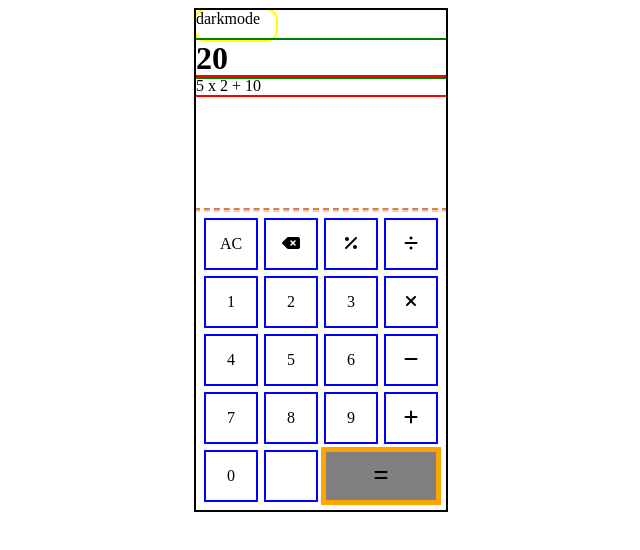
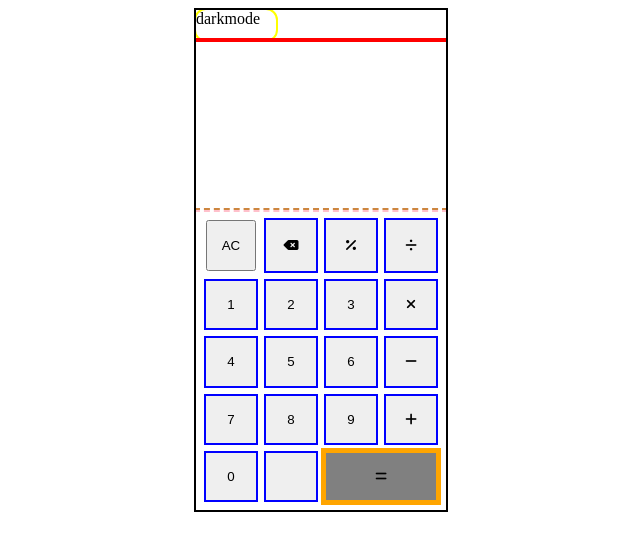
Before and after one commit to guardianprime/calcu, a React (Create React App) app: page / in a window 1280 px wide. Shown: the top 550 px of the page, without its empty margins (319-959 px from the left). Built offline with nearby package versions, Linux system fonts and the light colour scheme; some icons are missing.

Commit message:
first functional version

```diff
--- a/package.json
+++ b/package.json
@@ -6,6 +6,7 @@
     "@testing-library/jest-dom": "^5.17.0",
     "@testing-library/react": "^13.4.0",
     "@testing-library/user-event": "^13.5.0",
+    "mathjs": "^13.2.0",
     "react": "^18.3.1",
     "react-dom": "^18.3.1",
     "react-scripts": "5.0.1",
--- a/public/index.html
+++ b/public/index.html
@@ -16,7 +16,6 @@
     <title>Calculator App</title>
   </head>
   <body>
-    <noscript>You need to enable JavaScript to run this app.</noscript>
     <div id="root"></div>
   </body>
 </html>
--- a/src/App.js
+++ b/src/App.js
@@ -1,58 +1,131 @@
+import { useState } from "react";
+import { evaluate } from "mathjs";
+
 export default function App() {
+  const [preview, setPreview] = useState("");
+  const [result, setResult] = useState(0);
+  const [finishedCalculating, setFinishedCalculating] = useState(false);
+
+
   return <div className="app-container">
     <div className="screen">
       <div className="mode-toggle">darkmode</div>
-      <div className="result"><h1>20</h1></div>
-      <div className="preview">5 x 2 + 10</div>
+      {finishedCalculating && <Result result={result} />}
+      {!finishedCalculating && <Preview preview={preview} />}
     </div>
     <div className="buttons-container">
-      <div className="buttons"><span>AC</span></div>
-      <div className="buttons">
+      <ClearButtonOperator setPreview={setPreview} classes="buttons" value="clear" setResult={setResult}><span>AC</span></ClearButtonOperator>
+      <DeleteButtonOperator preview={preview} classes="buttons" value="delete" setPreview={setPreview}>
         <span><i className="fa-solid fa-delete-left"></i></span>
-      </div>
-      <div className="buttons">
+      </DeleteButtonOperator>
+      <ButtonOperators onFinishedCalculating={setFinishedCalculating} setPreview={setPreview} classes="buttons" value="%">
         <span><i className="fa-solid fa-percent"></i></span>
-      </div>
-      <div className="buttons">
+      </ButtonOperators>
+      <ButtonOperators onFinishedCalculating={setFinishedCalculating} setPreview={setPreview} classes="buttons" value="/">
         <span><i className="fa-solid fa-divide"></i></span>
-      </div>
-      <div className="buttons"><span>1</span></div>
-      <div className="buttons"><span>2</span></div>
-      <div className="buttons"><span>3</span></div>
-      <div className="buttons">
+      </ButtonOperators>
+      <ButtonNumber onFinishedCalculating={setFinishedCalculating} setPreview={setPreview} classes="buttons" value="1"><span>1</span></ButtonNumber>
+      <ButtonNumber onFinishedCalculating={setFinishedCalculating} setPreview={setPreview} classes="buttons" value="2"><span>2</span></ButtonNumber>
+      <ButtonNumber onFinishedCalculating={setFinishedCalculating} setPreview={setPreview} classes="buttons" value="3"><span>3</span></ButtonNumber>
+      <ButtonOperators onFinishedCalculating={setFinishedCalculating} setPreview={setPreview} classes="buttons" value="*">
         <span><i className="fa-solid fa-xmark"></i></span>
-      </div>
-      <div className="buttons"><span>4</span></div>
-      <div className="buttons"><span>5</span></div>
-      <div className="buttons"><span>6</span></div>
-      <div className="buttons">
+      </ButtonOperators>
+      <ButtonNumber onFinishedCalculating={setFinishedCalculating} setPreview={setPreview} classes="buttons" value="4"><span>4</span></ButtonNumber>
+      <ButtonNumber onFinishedCalculating={setFinishedCalculating} setPreview={setPreview} classes="buttons" value="5"><span>5</span></ButtonNumber>
+      <ButtonNumber onFinishedCalculating={setFinishedCalculating} setPreview={setPreview} classes="buttons" value="6"><span>6</span></ButtonNumber>
+      <ButtonOperators onFinishedCalculating={setFinishedCalculating} setPreview={setPreview} classes="buttons" value="-">
         <span><i className="fa-solid fa-minus"></i></span>
-      </div>
-      <div className="buttons"><span>7</span></div>
-      <div className="buttons"><span>8</span></div>
-      <div className="buttons"><span>9</span></div>
-      <div className="buttons">
+      </ButtonOperators>
+      <ButtonNumber onFinishedCalculating={setFinishedCalculating} setPreview={setPreview} classes="buttons" value="7"><span>7</span></ButtonNumber>
+      <ButtonNumber onFinishedCalculating={setFinishedCalculating} setPreview={setPreview} classes="buttons" value="8"><span>8</span></ButtonNumber>
+      <ButtonNumber onFinishedCalculating={setFinishedCalculating} setPreview={setPreview} classes="buttons" value="9"><span>9</span></ButtonNumber>
+      <ButtonOperators onFinishedCalculating={setFinishedCalculating} setPreview={setPreview} classes="buttons" value="+">
         <span><i className="fa-solid fa-plus"></i></span>
-      </div>
-      <div className="buttons"><span>0</span></div>
-      <div className="buttons">
+      </ButtonOperators>
+      <ButtonNumber onFinishedCalculating={setFinishedCalculating} setPreview={setPreview} classes="buttons" value="0"><span>0</span></ButtonNumber>
+      <ButtonOperators onFinishedCalculating={setFinishedCalculating} setPreview={setPreview} classes="buttons" value=".">
         <span><i className="fa-solid fa-period"></i></span>
-        </div>
-      <div className="buttons equals">
+      </ButtonOperators>
+      <EqualSignButtonOperator
+        classes="buttons equals" value="=" setResult={setResult}
+        preview={preview} setPreview={setPreview}
+        onFinishedCalculating={setFinishedCalculating}>
         <span><i className="fa-solid fa-equals"></i></span>
-      </div>
+      </EqualSignButtonOperator>
     </div>
   </div>
 }
-/*
-function ButtonOperators({ children }) {
+
+function EqualSignButtonOperator({ classes, value, setResult, children, preview, setPreview, onFinishedCalculating }) {
+  function handleClick() {
+    let answer = evaluate(preview);
+    setResult(answer);
+    onFinishedCalculating(true);
+    setPreview(answer);
+  }
+
+
   return (
-    <div>{children}</div>
+    <button className={classes} onClick={handleClick}>{children}</button>
   )
 }
 
-function ButtonNumber({ children }) {
+
+function ClearButtonOperator({ classes, value, setPreview, children, setResult }) {
+
+  function handleClick() {
+    setPreview("");
+    setResult(0);
+  }
+
+
   return (
-    <div>{children}</div>
+    <button onClick={handleClick} classNames={classes}>{children}</button>
   )
-} */
+}
+
+
+function DeleteButtonOperator({ children, classes, value, preview, setPreview }) {
+  function handleTyping() {
+    setPreview(preview.slice(0, -1));
+  }
+
+  return (
+    <button className={classes} onClick={handleTyping}>{children}</button>
+  )
+}
+
+
+function ButtonOperators({ children, classes, value, setResult, setPreview, onFinishedCalculating }) {
+  function handleTyping() {
+    setPreview((p) => `${p} ${value} `);
+    onFinishedCalculating(false);
+  }
+
+  return (
+    <button className={classes} onClick={handleTyping}>{children}</button>
+  )
+}
+
+function ButtonNumber({ children, classes, value, setPreview, onFinishedCalculating }) {
+  function handleTyping() {
+    setPreview((p) => p + value);
+    onFinishedCalculating(false);
+  }
+
+  return (
+    <button className={classes} onClick={handleTyping}>{children}</button>
+  )
+}
+
+function Preview({ preview }) {
+  return (
+    <div className="preview">{preview}</div>
+  )
+}
+
+function Result({ result }) {
+  return (
+    <div className="result"><h1>{result}</h1></div>
+  )
+}
--- a/src/index.css
+++ b/src/index.css
@@ -43,6 +43,7 @@
 
 .buttons {
   outline: 2px solid blue;
+  border: none;
   display: flex;
   justify-items: center;
   align-items: center;
```
Also changed, not shown: 1 other file (tests, documents, lock files or other folders).
